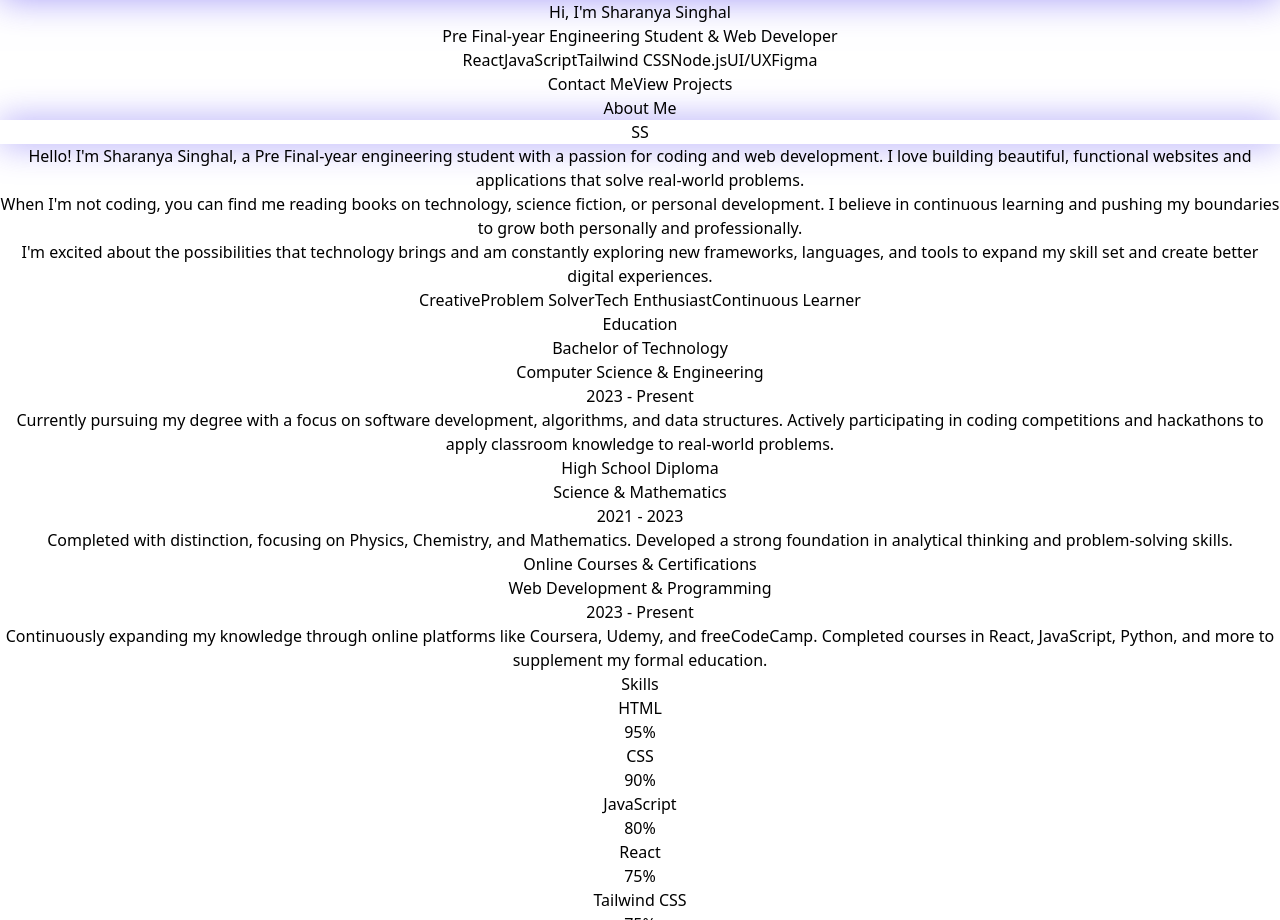
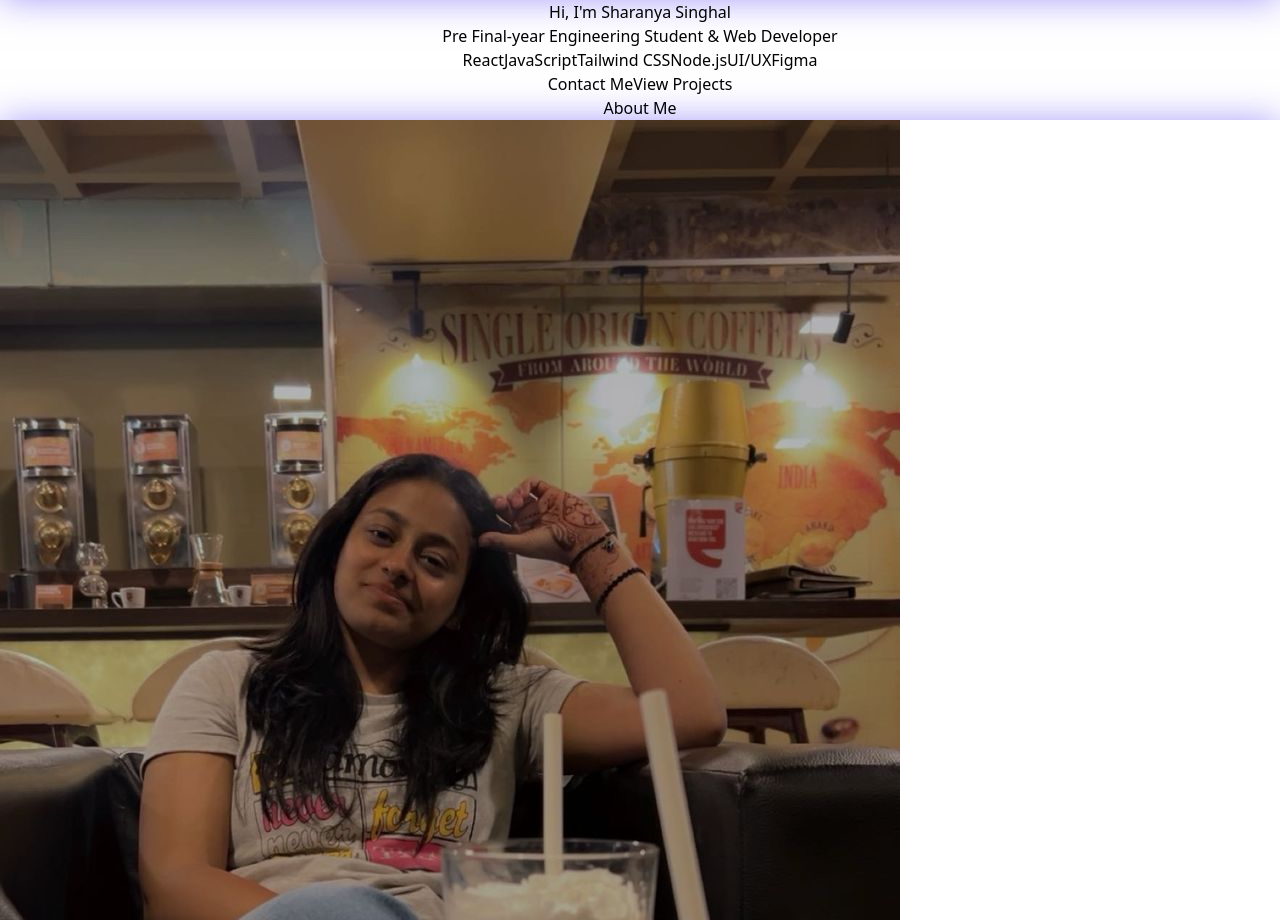
Before and after one commit to sharanyasinghal/My_Portfolio, a React (Vite) app: page / in a window 1280 px wide. Shown: the part 2520-3440 px from the top of the page. Built offline with nearby package versions, Linux system fonts and the light colour scheme.

Commit message:
Update About.jsx

```diff
--- a/src/components/About.jsx
+++ b/src/components/About.jsx
@@ -1,5 +1,6 @@
 import React, { useEffect, useRef } from 'react';
 import { motion, useAnimation, useInView } from 'framer-motion';
+import pic from './pic.jpeg';
 
 const About = () => {
   const containerRef = useRef(null);
@@ -144,16 +145,13 @@ const About = () => {
                     />
                   ))}
 
-                  {/* Initials */}
-                  <motion.div
-                    className="text-white text-6xl font-bold z-10"
-                    animate={{
-                      textShadow: ['0 0 8px rgba(255,255,255,0.5)', '0 0 16px rgba(255,255,255,0.8)', '0 0 8px rgba(255,255,255,0.5)'],
-                    }}
-                    transition={{ duration: 3, repeat: Infinity }}
-                  >
-                    SS
-                  </motion.div>
+                  {/* Initials replaced with user photo */}
+                  <img
+                    src={pic}
+                    alt="Sharanya Singhal"
+                    className="w-full h-full object-cover rounded-full z-10"
+                    style={{ position: 'relative' }}
+                  />
                 </div>
               </motion.div>
 
@@ -207,7 +205,7 @@ const About = () => {
               </motion.p>
 
               <motion.div
-                className="mt-8 flex flex-wrap gap-3"
+                className="mt-8 flex flex-wrap gap-3 justify-center"
                 variants={itemVariants}
               >
                 {['Creative', 'Problem Solver', 'Tech Enthusiast', 'Continuous Learner'].map((tag, index) => (
```
